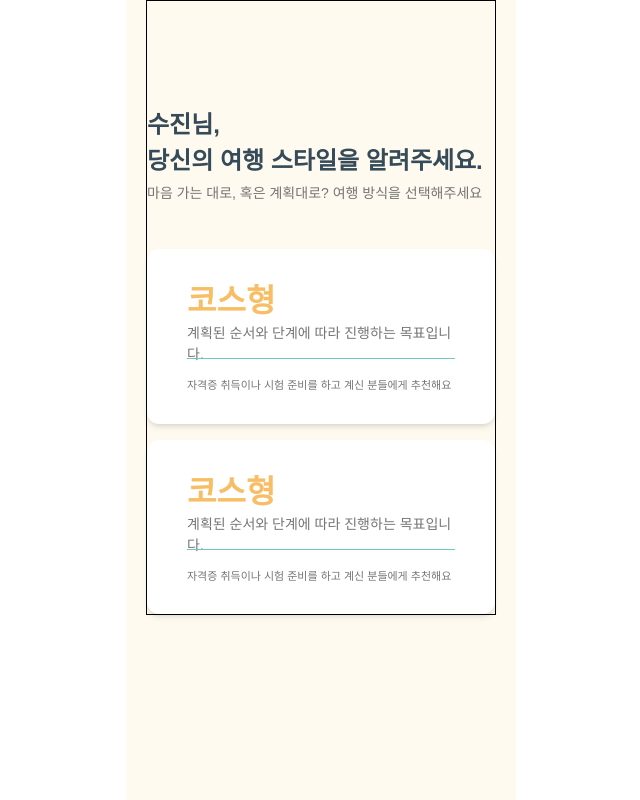
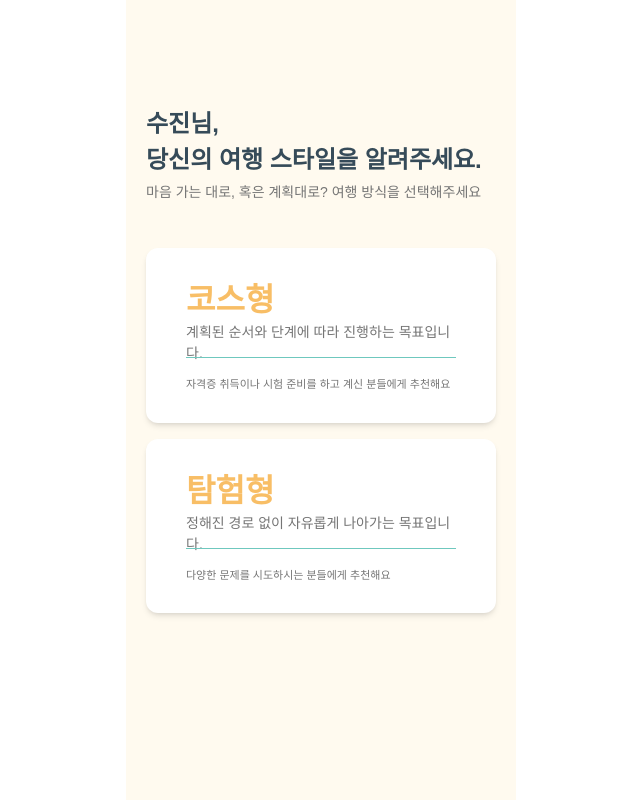
Before and after one commit to ccconac/JECT-4-client, a React (Vite) app: page /setGoalType in a window 1280 px wide. Shown: the whole page, without its empty margins (319-959 px from the left). Built offline with nearby package versions, Linux system fonts and the light colour scheme; a web font is replaced by a local one.

Commit message:
refactor: TravelTypeCard 컴포넌트 분리 및 데이터와 UI 책임 구분
- SetTravelTypePage: 페이지 헤더 및 리스트 컴포넌트로 분리
- TravelTypeList: 여행 타입 데이터(travelTypes) 및 카드 리스트 렌더링
- TravelTypeCard: 개별 카드 UI 렌더링

```diff
--- a/dev-dist/sw.js
+++ b/dev-dist/sw.js
@@ -82,7 +82,7 @@ define(['./workbox-54d0af47'], (function (workbox) { 'use strict';
     "revision": "3ca0b8505b4bec776b69afdba2768812"
   }, {
     "url": "index.html",
-    "revision": "0.94ne4msl07"
+    "revision": "0.bql6pbk31h"
   }], {});
   workbox.cleanupOutdatedCaches();
   workbox.registerRoute(new workbox.NavigationRoute(workbox.createHandlerBoundToURL("index.html"), {
--- a/src/pages/setup/setTravelGoal/setGoalType/GoalTypeCard.tsx
+++ /dev/null
@@ -1,30 +0,0 @@
-export default function GoalTypeCard() {
-    const travelTypes = [
-        {
-            key: 'course',
-            title: '코스형',
-            description: '계획된 순서와 단계에 따라 진행하는 목표입니다.',
-            recommend: '자격증 취득이나 시험 준비를 하고 계신 분들에게 추천해요',
-        },
-        {
-            key: 'explore',
-            title: '탐험형',
-            description: '정해진 경로 없이 자유롭게 나아가는 목표입니다.',
-            recommend: '다양한 문제를 시도하시는 분들에게 추천해요',
-        },
-    ];
-
-    return (
-        <section className="rounded-xl bg-white px-10 py-7.5 shadow-md">
-            <main>
-                <h3 className="text-point2 text-display">{travelTypes[0].title}</h3>
-                <p className="relative flex flex-col gap-3">
-                    <span className="text-text-min text-[14px]">{travelTypes[0].description}</span>
-                    <hr className="border-primary absolute top-1/2 right-0 left-0 border-0 border-t-[0.3px] border-solid p-0" />
-                    {/* 글자 넘침 : text-[11px] 로 조정 */}
-                    <span className="text-text-min text-[11px]">{travelTypes[0].recommend}</span>
-                </p>
-            </main>
-        </section>
-    );
-}
--- /dev/null
+++ b/src/pages/setup/setTravelGoal/setTravelType/TravelTypeCard.tsx
@@ -0,0 +1,24 @@
+type TravelTypeCardProps = {
+    name: string;
+    title: string;
+    color: string;
+    description: string;
+    recommend: string;
+};
+
+const TravelTypeCard = ({ title, description, recommend }: TravelTypeCardProps) => {
+    // name 에 따라 title color 조건부 렌더링
+    return (
+        <section className="rounded-xl bg-white px-10 py-7.5 shadow-md">
+            <h3 className="text-point2 text-display">{title}</h3>
+            <p className="relative flex flex-col gap-3">
+                <span className="text-text-min text-[14px]">{description}</span>
+                <hr className="border-primary absolute top-1/2 right-0 left-0 border-0 border-t-[0.3px] border-solid" />
+                {/* 텍스트 오버플로우 방지 : text-[11px] 조정 */}
+                <span className="text-text-min text-[11px]">{recommend}</span>
+            </p>
+        </section>
+    );
+};
+
+export default TravelTypeCard;
--- /dev/null
+++ b/src/pages/setup/setTravelGoal/setTravelType/TravelTypeList.tsx
@@ -0,0 +1,35 @@
+import TravelTypeCard from './TravelTypeCard';
+
+export default function TravelTypeList() {
+    const travelTypes = [
+        {
+            name: 'course',
+            title: '코스형',
+            color: 'text-point2',
+            description: '계획된 순서와 단계에 따라 진행하는 목표입니다.',
+            recommend: '자격증 취득이나 시험 준비를 하고 계신 분들에게 추천해요',
+        },
+        {
+            name: 'explore',
+            title: '탐험형',
+            color: 'text-point1',
+            description: '정해진 경로 없이 자유롭게 나아가는 목표입니다.',
+            recommend: '다양한 문제를 시도하시는 분들에게 추천해요',
+        },
+    ];
+
+    return (
+        <main className="mt-[46px] flex cursor-pointer flex-col gap-4">
+            {travelTypes.map((travel) => (
+                <TravelTypeCard
+                    key={travel.name}
+                    name={travel.name}
+                    title={travel.title}
+                    color={travel.color}
+                    description={travel.description}
+                    recommend={travel.recommend}
+                />
+            ))}
+        </main>
+    );
+}
--- a/src/pages/setup/setTravelGoal/setGoalType/index.tsx
+++ b/src/pages/setup/setTravelGoal/setTravelType/index.tsx
@@ -1,8 +1,8 @@
-import GoalTypeCard from './GoalTypeCard';
+import TravelTypeList from './TravelTypeList';
 
-const SetGoalTypePage = () => {
+const SetTravelTypePage = () => {
     return (
-        <div className="border pt-[106px]">
+        <div className="pt-[106px]">
             <header className="flex flex-col gap-1">
                 <h1 className="text-secondary text-title">
                     수진님, <br />
@@ -12,12 +12,9 @@ const SetGoalTypePage = () => {
                     마음 가는 대로, 혹은 계획대로? 여행 방식을 선택해주세요
                 </p>
             </header>
-            <main className="mt-[46px] flex flex-col gap-4">
-                <GoalTypeCard />
-                <GoalTypeCard />
-            </main>
+            <TravelTypeList />
         </div>
     );
 };
 
-export default SetGoalTypePage;
+export default SetTravelTypePage;
--- a/src/routes.tsx
+++ b/src/routes.tsx
@@ -3,7 +3,7 @@ import LoginPage from './pages/auth/LoginPage/KakaoLoginPage';
 import LoginAccessPage from './pages/auth/LoginPage/KakaoLoginAccessPage';
 import SetNamePage from './pages/setup/setProfile/SetNamePage';
 import SetJobPage from './pages/setup/setProfile/SetJobPage';
-import SetGoalTypePage from './pages/setup/setTravelGoal/setGoalType/index';
+import SetGoalTypePage from './pages/setup/setTravelGoal/setTravelType/index';
 import CreateGoalPage from './pages/setup/setTravelGoal/createGoal/index';
 import SetMileStonePage from './pages/setup/setTravelGoal/setMileStone/index';
 import MainLayout from './components/MainLayout';
```
